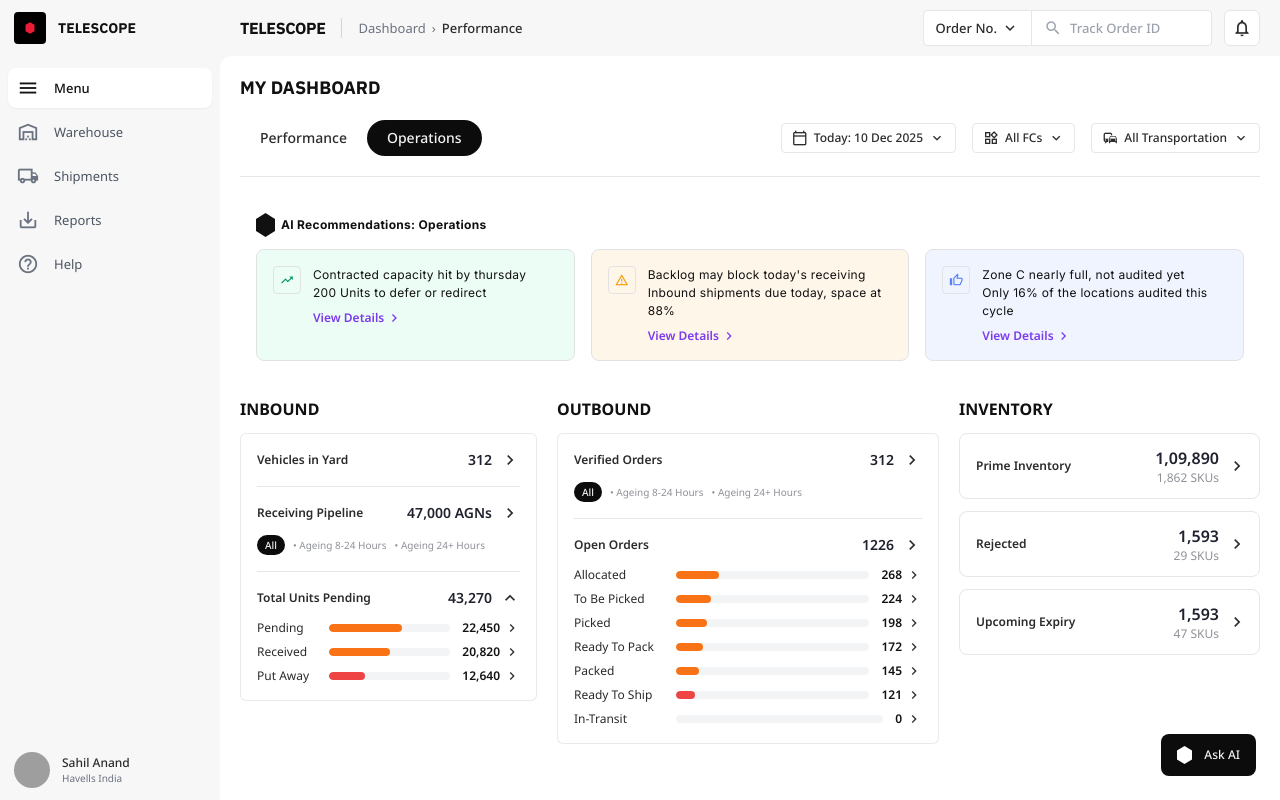
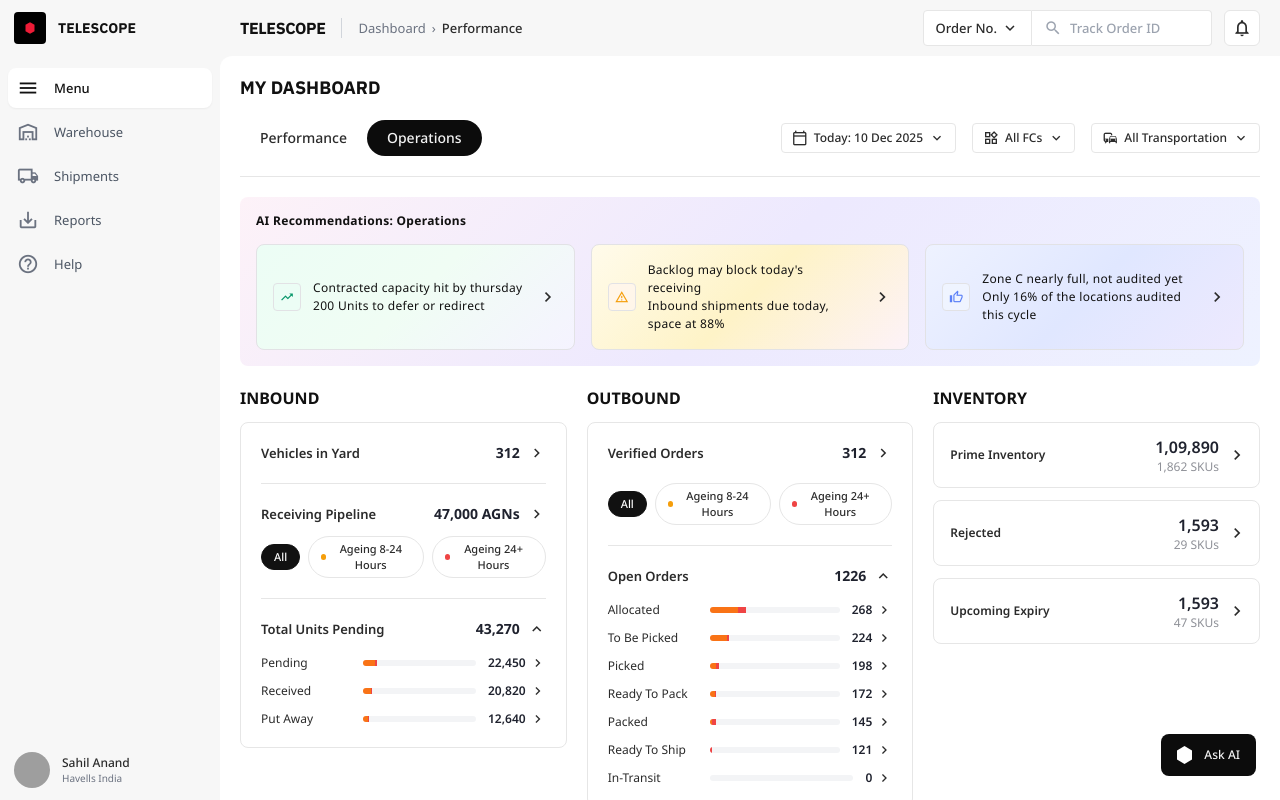
Before and after one commit to dlv-ap/wms-telescope, a React (Vite) app: page / in a window 1280 px wide. Both pictures are taken after a click on the button "Operations". Built offline with nearby package versions, Linux system fonts and the light colour scheme; grey boxes are pictures that could not be loaded.

Commit message:
feat: interactive ageing filters with stacked bars, AI gradient ops, equal columns, client name update

```diff
--- a/src/components/dashboard/OperationsView.tsx
+++ b/src/components/dashboard/OperationsView.tsx
@@ -1,3 +1,5 @@
+import { useState } from 'react'
+
 export default function OperationsView() {
   return (
     <div className="flex flex-col gap-5">
@@ -16,36 +18,33 @@ export default function OperationsView() {
 
 function AIRecommendationsOps() {
   return (
-    <div className="flex flex-col gap-3 p-4 bg-surface-white rounded-lg">
+    <div className="flex flex-col gap-[15px] p-4 rounded-lg" style={{ background: 'linear-gradient(135deg, #fdf2f8 0%, #ede9fe 50%, #eef2ff 100%)' }}>
       <div className="flex items-center gap-1.5">
-        <svg width="19" height="24" viewBox="0 0 19 24" fill="none">
-          <path d="M9.5 0L0 6v12l9.5 6L19 18V6L9.5 0z" fill="#111"/>
-        </svg>
-        <span className="font-inter text-12 font-bold tracking-[0.3px] text-text-heading capitalize">
+        <span className="font-sans text-[12px] leading-[16px] font-bold tracking-[0.3px] text-[#111111]">
           AI Recommendations: Operations
         </span>
       </div>
       <div className="flex gap-4">
         <AICard
-          bg="bg-bg-green"
-          iconBg="bg-bg-green"
-          iconColor="text-accent-green"
+          cardGradient="linear-gradient(135deg, #ecfdf5 0%, #f0fdf4 50%, #f5f3ff 100%)"
+          iconBg="#ecfdf5"
+          iconColor="#059669"
           icon="trending_up"
           title="Contracted capacity hit by thursday"
           subtitle="200 Units to defer or redirect"
         />
         <AICard
-          bg="bg-bg-yellow"
-          iconBg="bg-bg-yellow"
-          iconColor="text-accent-yellow"
+          cardGradient="linear-gradient(135deg, #fffbeb 0%, #fef3c7 50%, #fdf2f8 100%)"
+          iconBg="#fff6ea"
+          iconColor="#f59e0b"
           icon="warning_amber"
           title="Backlog may block today's receiving"
           subtitle="Inbound shipments due today, space at 88%"
         />
         <AICard
-          bg="bg-bg-blue"
-          iconBg="bg-bg-blue"
-          iconColor="text-accent-blue"
+          cardGradient="linear-gradient(135deg, #eef2ff 0%, #e0e7ff 50%, #ede9fe 100%)"
+          iconBg="#eff4ff"
+          iconColor="#5b80f7"
           icon="thumb_up_alt"
           title="Zone C nearly full, not audited yet"
           subtitle="Only 16% of the locations audited this cycle"
@@ -55,78 +54,87 @@ function AIRecommendationsOps() {
   )
 }
 
-function AICard({ bg, iconBg, iconColor, icon, title, subtitle }: {
-  bg: string; iconBg: string; iconColor: string; icon: string; title: string; subtitle: string
+function AICard({ cardGradient, iconBg, iconColor, icon, title, subtitle }: {
+  cardGradient: string; iconBg: string; iconColor: string; icon: string; title: string; subtitle: string
 }) {
   return (
-    <div className={`flex-1 flex items-start p-4 gap-3 rounded-lg border border-[#e2e2e5] ${bg}`}>
-      <div className={`w-7 h-7 rounded flex items-center justify-center border border-[#e2e2e5] shrink-0 ${iconBg}`}>
-        <span className={`material-icons-outlined text-[14px] ${iconColor}`}>{icon}</span>
+    <div
+      className="flex-1 flex items-center p-4 gap-3 rounded-lg"
+      style={{ background: cardGradient, border: '1px solid #e2e2e5' }}
+    >
+      <div
+        className="w-7 h-7 rounded flex items-center justify-center shrink-0"
+        style={{ backgroundColor: iconBg, border: '1px solid #e2e2e5' }}
+      >
+        <span className="material-icons-outlined text-[14px]" style={{ color: iconColor }}>{icon}</span>
       </div>
-      <div className="flex flex-col gap-2 flex-1">
-        <p className="font-inter text-12 font-normal leading-[18px] tracking-[0.3px] text-text-heading">
+      <div className="flex flex-col gap-1 flex-1">
+        <p className="font-sans text-[12px] leading-[18px] font-normal tracking-[0.3px] text-[#111111]">
           {title}<br/>{subtitle}
         </p>
-        <a className="flex items-center gap-0.5 text-12 font-semibold text-accent-purple cursor-pointer">
-          View Details
-          <span className="material-icons-outlined text-[16px] text-accent-purple">keyboard_arrow_right</span>
-        </a>
       </div>
+      <span className="material-icons-outlined text-[20px] text-text-primary shrink-0">keyboard_arrow_right</span>
     </div>
   )
 }
 
 function InboundColumn() {
+  const [ageFilter, setAgeFilter] = useState<'all' | '8-24' | '24+'>('all')
+
+  const data = {
+    all: { totalPending: '43,270', pending: '22,450', received: '20,820', putAway: '12,640', pendingW: '52%', receivedW: '48%', putAwayW: '29%' },
+    '8-24': { totalPending: '4,270', pending: '2,358', received: '1,420', putAway: '492', pendingW: '55%', receivedW: '33%', putAwayW: '12%' },
+    '24+': { totalPending: '238', pending: '132', received: '110', putAway: '96', pendingW: '55%', receivedW: '46%', putAwayW: '40%' },
+  }
+
+  const d = data[ageFilter]
+
   return (
-    <div className="w-[297px] shrink-0 flex flex-col gap-3">
-      <h2 className="font-sans text-16 font-bold text-text-heading">INBOUND</h2>
+    <div className="flex-1 flex flex-col gap-3">
+      <h2 className="font-sans text-[16px] leading-[24px] font-bold text-[#111111]">INBOUND</h2>
 
-      <div className="bg-surface-white border border-border-light/70 rounded-md p-4 flex flex-col gap-4">
+      <div className="bg-surface-white border border-border-default rounded-lg p-5 flex flex-col gap-5">
         {/* Vehicles in Yard */}
         <div className="flex items-center justify-between">
-          <span className="text-12 font-semibold text-text-primary">Vehicles in Yard</span>
+          <span className="font-sans text-[13px] leading-[18px] font-semibold text-[#2b2b2b]">Vehicles in Yard</span>
           <div className="flex items-center gap-2">
-            <span className="text-14 font-semibold text-text-dark">312</span>
-            <span className="material-icons-outlined text-[20px] text-text-primary">keyboard_arrow_right</span>
+            <span className="font-sans text-[14px] leading-[20px] font-bold text-[#1f222e]">312</span>
+            <span className="material-icons-outlined text-[18px] text-[#2b2b2b]">keyboard_arrow_right</span>
           </div>
         </div>
 
-        <div className="h-px bg-border-default" />
+        <div className="h-px bg-[#e6e6e6]" />
 
         {/* Receiving Pipeline */}
         <div className="flex flex-col gap-3">
           <div className="flex items-center justify-between">
-            <span className="text-12 font-semibold text-text-primary">Receiving Pipeline</span>
+            <span className="font-sans text-[13px] leading-[18px] font-semibold text-[#2b2b2b]">Receiving Pipeline</span>
             <div className="flex items-center gap-2">
-              <span className="text-14 font-semibold text-text-dark">47,000 AGNs</span>
-              <span className="material-icons-outlined text-[20px] text-text-primary">keyboard_arrow_right</span>
-            </div>
-          </div>
-          {/* Tabs */}
-          <div className="flex items-center gap-2">
-            <span className="px-2 py-1 bg-btn-dark text-btn-darkText text-10 font-medium rounded-full">All</span>
-            <span className="text-10 font-normal text-text-description">• Ageing 8-24 Hours</span>
-            <span className="text-10 font-normal text-text-description">• Ageing 24+ Hours</span>
+              <span className="font-sans text-[14px] leading-[20px] font-bold text-[#1f222e]">47,000 AGNs</span>
+              <span className="material-icons-outlined text-[18px] text-[#2b2b2b]">keyboard_arrow_right</span>
             </div>
           </div>
 
-        <div className="h-px bg-border-default" />
+          {/* Ageing filter badges */}
+          <AgeingBadges selected={ageFilter} onSelect={setAgeFilter} />
+        </div>
+
+        <div className="h-px bg-[#e6e6e6]" />
 
         {/* Total Units Pending */}
-        <div className="flex flex-col gap-3">
+        <div className="flex flex-col gap-4">
           <div className="flex items-center justify-between">
-            <span className="text-12 font-semibold text-text-primary">Total Units Pending</span>
+            <span className="font-sans text-[13px] leading-[18px] font-semibold text-[#2b2b2b]">Total Units Pending</span>
             <div className="flex items-center gap-2">
-              <span className="text-14 font-semibold text-text-dark">43,270</span>
-              <span className="material-icons-outlined text-[20px] text-text-primary">keyboard_arrow_up</span>
+              <span className="font-sans text-[14px] leading-[20px] font-bold text-[#1f222e]">{d.totalPending}</span>
+              <span className="material-icons-outlined text-[18px] text-[#2b2b2b]">keyboard_arrow_up</span>
             </div>
           </div>
 
-          {/* Progress bars */}
-          <div className="flex flex-col gap-2">
-            <ProgressRow label="Pending" value="22,450" color="bg-[#f97316]" width="60%" />
-            <ProgressRow label="Received" value="20,820" color="bg-[#f97316]" width="50%" />
-            <ProgressRow label="Put Away" value="12,640" color="bg-[#ef4444]" width="30%" />
+          <div className="flex flex-col gap-3">
+            <ProgressRow label="Pending" value={d.pending} width={d.pendingW} ageFilter={ageFilter} data824="2,358" data24plus="132" />
+            <ProgressRow label="Received" value={d.received} width={d.receivedW} ageFilter={ageFilter} data824="1,420" data24plus="110" />
+            <ProgressRow label="Put Away" value={d.putAway} width={d.putAwayW} ageFilter={ageFilter} data824="492" data24plus="96" />
           </div>
         </div>
       </div>
@@ -134,64 +142,61 @@ function InboundColumn() {
   )
 }
 
-function ProgressRow({ label, value, color, width }: { label: string; value: string; color: string; width: string }) {
-  return (
-    <div className="flex items-center gap-3">
-      <span className="text-12 font-normal text-text-primary w-[60px]">{label}</span>
-      <div className="flex-1 h-2 bg-gray-100 rounded-full overflow-hidden">
-        <div className={`h-full rounded-full ${color}`} style={{ width }} />
-      </div>
-      <div className="flex items-center gap-1">
-        <span className="text-12 font-semibold text-text-heading">{value}</span>
-        <span className="material-icons-outlined text-[16px] text-text-primary">keyboard_arrow_right</span>
-      </div>
-    </div>
-  )
+function OutboundColumn() {
+  const [ageFilter, setAgeFilter] = useState<'all' | '8-24' | '24+'>('all')
+
+  const data = {
+    all: { openOrders: '1226', allocated: '268', toBePicked: '224', picked: '198', readyToPack: '172', packed: '145', readyToShip: '121', inTransit: '0' },
+    '8-24': { openOrders: '120', allocated: '60', toBePicked: '30', picked: '10', readyToPack: '7', packed: '3', readyToShip: '0', inTransit: '0' },
+    '24+': { openOrders: '32', allocated: '16', toBePicked: '4', picked: '3', readyToPack: '2', packed: '5', readyToShip: '2', inTransit: '0' },
   }
 
-function OutboundColumn() {
+  const d = data[ageFilter]
+  const total = parseInt(d.openOrders.replace(',', ''))
+
+  const getWidth = (val: string) => {
+    const n = parseInt(val.replace(',', ''))
+    if (total === 0) return '0%'
+    return `${Math.max(Math.round((n / total) * 100), n > 0 ? 5 : 0)}%`
+  }
+
   return (
     <div className="flex-1 flex flex-col gap-3">
-      <h2 className="font-sans text-16 font-bold text-text-heading">OUTBOUND</h2>
+      <h2 className="font-sans text-[16px] leading-[24px] font-bold text-[#111111]">OUTBOUND</h2>
 
-      <div className="bg-surface-white border border-border-light/70 rounded-md p-4 flex flex-col gap-4">
+      <div className="bg-surface-white border border-border-default rounded-lg p-5 flex flex-col gap-5">
         {/* Verified Orders */}
-        <div className="flex flex-col gap-3">
         <div className="flex items-center justify-between">
-            <span className="text-12 font-semibold text-text-primary">Verified Orders</span>
+          <span className="font-sans text-[13px] leading-[18px] font-semibold text-[#2b2b2b]">Verified Orders</span>
           <div className="flex items-center gap-2">
-              <span className="text-14 font-semibold text-text-dark">312</span>
-              <span className="material-icons-outlined text-[20px] text-text-primary">keyboard_arrow_right</span>
-            </div>
-          </div>
-          <div className="flex items-center gap-2">
-            <span className="px-2 py-1 bg-btn-dark text-btn-darkText text-10 font-medium rounded-full">All</span>
-            <span className="text-10 font-normal text-text-description">• Ageing 8-24 Hours</span>
-            <span className="text-10 font-normal text-text-description">• Ageing 24+ Hours</span>
+            <span className="font-sans text-[14px] leading-[20px] font-bold text-[#1f222e]">312</span>
+            <span className="material-icons-outlined text-[18px] text-[#2b2b2b]">keyboard_arrow_right</span>
           </div>
         </div>
 
-        <div className="h-px bg-border-default" />
+        {/* Ageing filter badges */}
+        <AgeingBadges selected={ageFilter} onSelect={setAgeFilter} />
+
+        <div className="h-px bg-[#e6e6e6]" />
 
         {/* Open Orders */}
-        <div className="flex flex-col gap-3">
+        <div className="flex flex-col gap-4">
           <div className="flex items-center justify-between">
-            <span className="text-12 font-semibold text-text-primary">Open Orders</span>
+            <span className="font-sans text-[13px] leading-[18px] font-semibold text-[#2b2b2b]">Open Orders</span>
             <div className="flex items-center gap-2">
-              <span className="text-14 font-semibold text-text-dark">1226</span>
-              <span className="material-icons-outlined text-[20px] text-text-primary">keyboard_arrow_right</span>
+              <span className="font-sans text-[14px] leading-[20px] font-bold text-[#1f222e]">{d.openOrders}</span>
+              <span className="material-icons-outlined text-[18px] text-[#2b2b2b]">keyboard_arrow_up</span>
             </div>
           </div>
 
-          {/* Order stages */}
-          <div className="flex flex-col gap-2">
-            <OutboundRow label="Allocated" value="268" color="bg-[#f97316]" width="22%" />
-            <OutboundRow label="To Be Picked" value="224" color="bg-[#f97316]" width="18%" />
-            <OutboundRow label="Picked" value="198" color="bg-[#f97316]" width="16%" />
-            <OutboundRow label="Ready To Pack" value="172" color="bg-[#f97316]" width="14%" />
-            <OutboundRow label="Packed" value="145" color="bg-[#f97316]" width="12%" />
-            <OutboundRow label="Ready To Ship" value="121" color="bg-[#ef4444]" width="10%" />
-            <OutboundRow label="In-Transit" value="0" color="bg-[#3b82f6]" width="0%" />
+          <div className="flex flex-col gap-3">
+            <ProgressRow label="Allocated" value={d.allocated} width={getWidth(d.allocated)} ageFilter={ageFilter} data824="60" data24plus="16" />
+            <ProgressRow label="To Be Picked" value={d.toBePicked} width={getWidth(d.toBePicked)} ageFilter={ageFilter} data824="30" data24plus="4" />
+            <ProgressRow label="Picked" value={d.picked} width={getWidth(d.picked)} ageFilter={ageFilter} data824="10" data24plus="3" />
+            <ProgressRow label="Ready To Pack" value={d.readyToPack} width={getWidth(d.readyToPack)} ageFilter={ageFilter} data824="7" data24plus="2" />
+            <ProgressRow label="Packed" value={d.packed} width={getWidth(d.packed)} ageFilter={ageFilter} data824="3" data24plus="5" />
+            <ProgressRow label="Ready To Ship" value={d.readyToShip} width={getWidth(d.readyToShip)} ageFilter={ageFilter} data824="0" data24plus="2" />
+            <ProgressRow label="In-Transit" value={d.inTransit} width={getWidth(d.inTransit)} ageFilter={ageFilter} data824="0" data24plus="0" />
           </div>
         </div>
       </div>
@@ -199,16 +204,86 @@ function OutboundColumn() {
   )
 }
 
-function OutboundRow({ label, value, color, width }: { label: string; value: string; color: string; width: string }) {
+type AgeFilter = 'all' | '8-24' | '24+'
+
+function AgeingBadges({ selected, onSelect }: { selected: AgeFilter; onSelect: (f: AgeFilter) => void }) {
+  return (
+    <div className="flex items-center gap-2">
+      <button
+        onClick={() => onSelect('all')}
+        className={`px-3 py-1 rounded-full font-sans text-[11px] leading-[16px] font-medium transition-colors border
+          ${selected === 'all'
+            ? 'bg-[#111111] text-white border-[#111111]'
+            : 'bg-white text-[#2b2b2b] border-[#e6e6e6] hover:bg-[#f7f7f7]'}`}
+      >
+        All
+      </button>
+      <button
+        onClick={() => onSelect('8-24')}
+        className={`px-3 py-1 rounded-full font-sans text-[11px] leading-[16px] font-medium transition-colors border flex items-center gap-1
+          ${selected === '8-24'
+            ? 'bg-[#111111] text-white border-[#111111]'
+            : 'bg-white text-[#2b2b2b] border-[#e6e6e6] hover:bg-[#f7f7f7]'}`}
+      >
+        <span className={`w-1.5 h-1.5 rounded-full ${selected === '8-24' ? 'bg-white' : 'bg-[#f59e0b]'}`} />
+        Ageing 8-24 Hours
+      </button>
+      <button
+        onClick={() => onSelect('24+')}
+        className={`px-3 py-1 rounded-full font-sans text-[11px] leading-[16px] font-medium transition-colors border flex items-center gap-1
+          ${selected === '24+'
+            ? 'bg-[#111111] text-white border-[#111111]'
+            : 'bg-white text-[#2b2b2b] border-[#e6e6e6] hover:bg-[#f7f7f7]'}`}
+      >
+        <span className={`w-1.5 h-1.5 rounded-full ${selected === '24+' ? 'bg-white' : 'bg-[#ef4444]'}`} />
+        Ageing 24+ Hours
+      </button>
+    </div>
+  )
+}
+
+function ProgressRow({ label, value, width, ageFilter, data824, data24plus }: {
+  label: string; value: string; width: string;
+  ageFilter?: 'all' | '8-24' | '24+';
+  data824?: string;
+  data24plus?: string;
+}) {
+  if (ageFilter === 'all' && data824 && data24plus) {
+    // Show stacked bar with two colors for ageing segments
+    const total = parseInt(value.replace(',', ''))
+    const val824 = parseInt(data824.replace(',', ''))
+    const val24plus = parseInt(data24plus.replace(',', ''))
+    const w824 = total > 0 ? `${Math.round((val824 / total) * 100)}%` : '0%'
+    const w24plus = total > 0 ? `${Math.round((val24plus / total) * 100)}%` : '0%'
+
     return (
       <div className="flex items-center gap-3">
-      <span className="text-12 font-normal text-text-primary w-[90px] shrink-0">{label}</span>
-      <div className="flex-1 h-2 bg-gray-100 rounded-full overflow-hidden">
-        <div className={`h-full rounded-full ${color}`} style={{ width }} />
+        <span className="font-sans text-[12px] leading-[16px] font-normal text-[#2b2b2b] w-[90px] shrink-0">{label}</span>
+        <div className="flex-1 h-[6px] bg-[#f3f4f6] rounded-full overflow-hidden flex">
+          <div className="h-full bg-[#f97316]" style={{ width: w824, transition: 'width 0.3s ease' }} />
+          <div className="h-full bg-[#ef4444]" style={{ width: w24plus, transition: 'width 0.3s ease' }} />
         </div>
         <div className="flex items-center gap-1">
-        <span className="text-12 font-semibold text-text-heading">{value}</span>
-        <span className="material-icons-outlined text-[16px] text-text-primary">keyboard_arrow_right</span>
+          <span className="font-sans text-[12px] leading-[16px] font-semibold text-[#1f222e]">{value}</span>
+          <span className="material-icons-outlined text-[16px] text-[#2b2b2b]">keyboard_arrow_right</span>
+        </div>
+      </div>
+    )
+  }
+
+  // Single color bar for filtered view
+  const pct = parseInt(width)
+  const color = ageFilter === '8-24' ? 'bg-[#f97316]' : ageFilter === '24+' ? 'bg-[#ef4444]' : pct > 0 ? 'bg-[#f97316]' : 'bg-[#94a3b8]'
+
+  return (
+    <div className="flex items-center gap-3">
+      <span className="font-sans text-[12px] leading-[16px] font-normal text-[#2b2b2b] w-[90px] shrink-0">{label}</span>
+      <div className="flex-1 h-[6px] bg-[#f3f4f6] rounded-full overflow-hidden">
+        <div className={`h-full rounded-full ${color}`} style={{ width, transition: 'width 0.3s ease' }} />
+      </div>
+      <div className="flex items-center gap-1">
+        <span className="font-sans text-[12px] leading-[16px] font-semibold text-[#1f222e]">{value}</span>
+        <span className="material-icons-outlined text-[16px] text-[#2b2b2b]">keyboard_arrow_right</span>
       </div>
     </div>
   )
@@ -216,7 +291,7 @@ function OutboundRow({ label, value, color, width }: { label: string; value: str
 
 function InventoryOpsColumn() {
   return (
-    <div className="w-[301px] shrink-0 flex flex-col gap-3">
+    <div className="flex-1 flex flex-col gap-3">
       <h2 className="font-sans text-16 font-bold text-text-heading">INVENTORY</h2>
 
       {/* Prime Inventory */}
```
Lines whose indentation alone changed are shown as unchanged.
